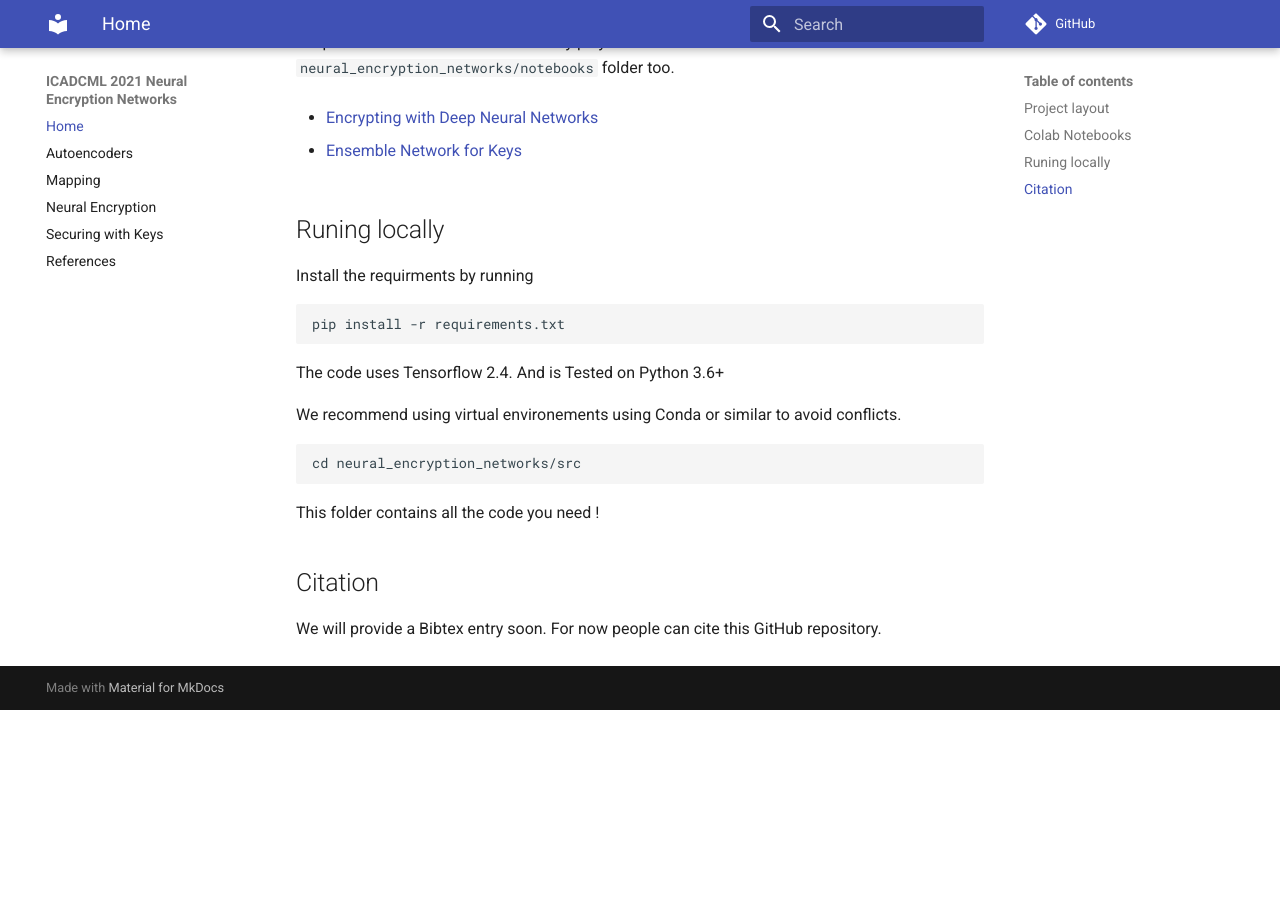
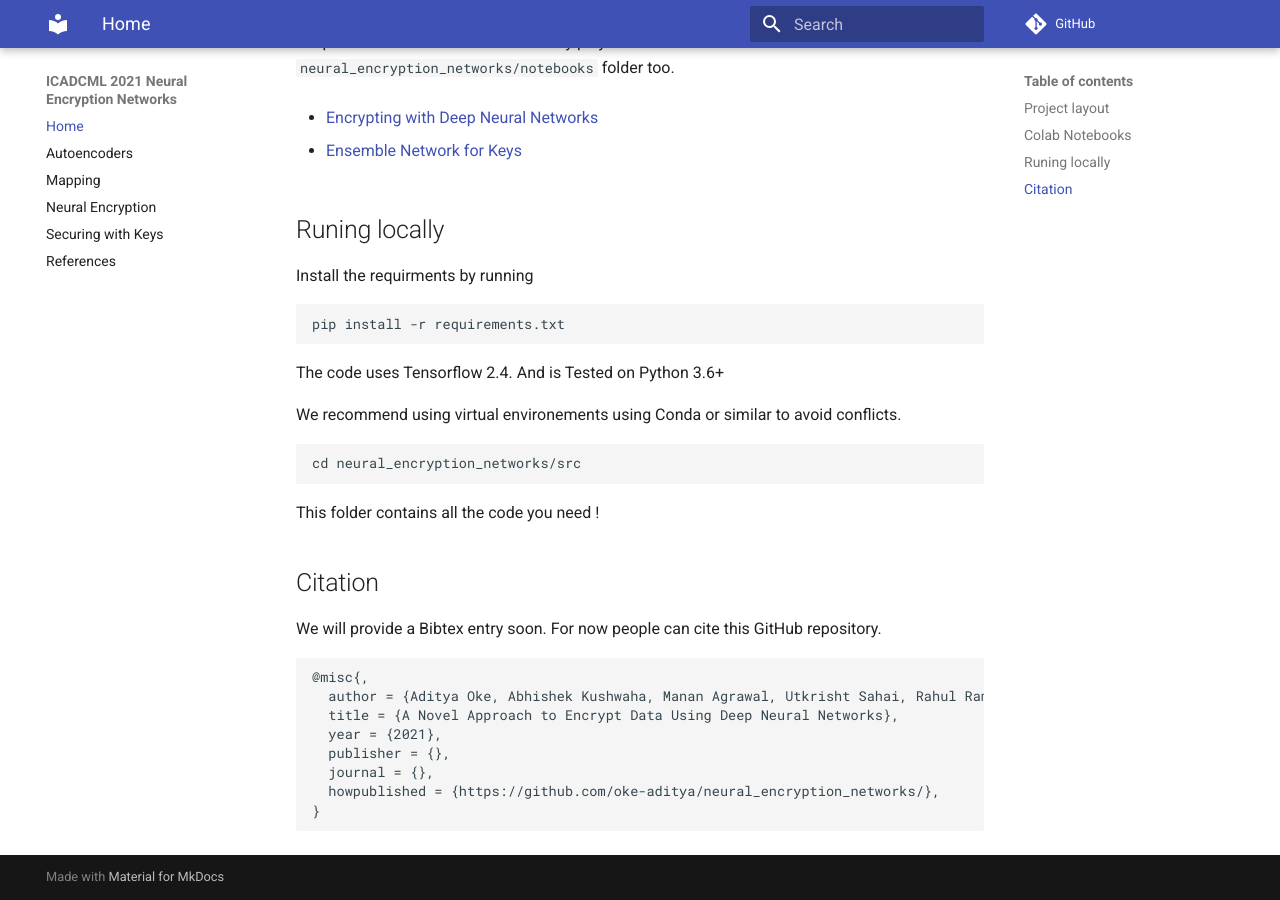
Before and after one commit to oke-aditya/neural_encryption_networks, an MkDocs documentation site: the page built from docs/templates/index.md, in a window 1280 px wide and 900 px high, scrolled down 672 px. Built offline with MkDocs 1.6.1 and Material for MkDocs 9.7.7, drawn with Linux system fonts in a browser that asks for light colours; comment, search, counter and statistics services are not loaded; before the commit the page ends 1382 px from its top, so only the background shows below that.

Commit message:
format as per docs

````diff
--- a/docs/templates/index.md
+++ b/docs/templates/index.md
@@ -51,3 +51,14 @@ This folder contains all the code you need !
 
 We will provide a Bibtex entry soon.
 For now people can cite this GitHub repository.
+
+```
+@misc{,
+  author = {Aditya Oke, Abhishek Kushwaha, Manan Agrawal, Utkrisht Sahai, Rahul Raman},
+  title = {A Novel Approach to Encrypt Data Using Deep Neural Networks},
+  year = {2021},
+  publisher = {},
+  journal = {},
+  howpublished = {https://github.com/oke-aditya/neural_encryption_networks/},
+}
+```
````
Also changed, not shown: docs/templates/autoencoders.md (+3 -3 lines), docs/templates/keys.md (+1 -3 lines), docs/templates/mapping.md (+7 -4 lines), docs/templates/neural_enc.md (+3 -5 lines), 1 other file.
